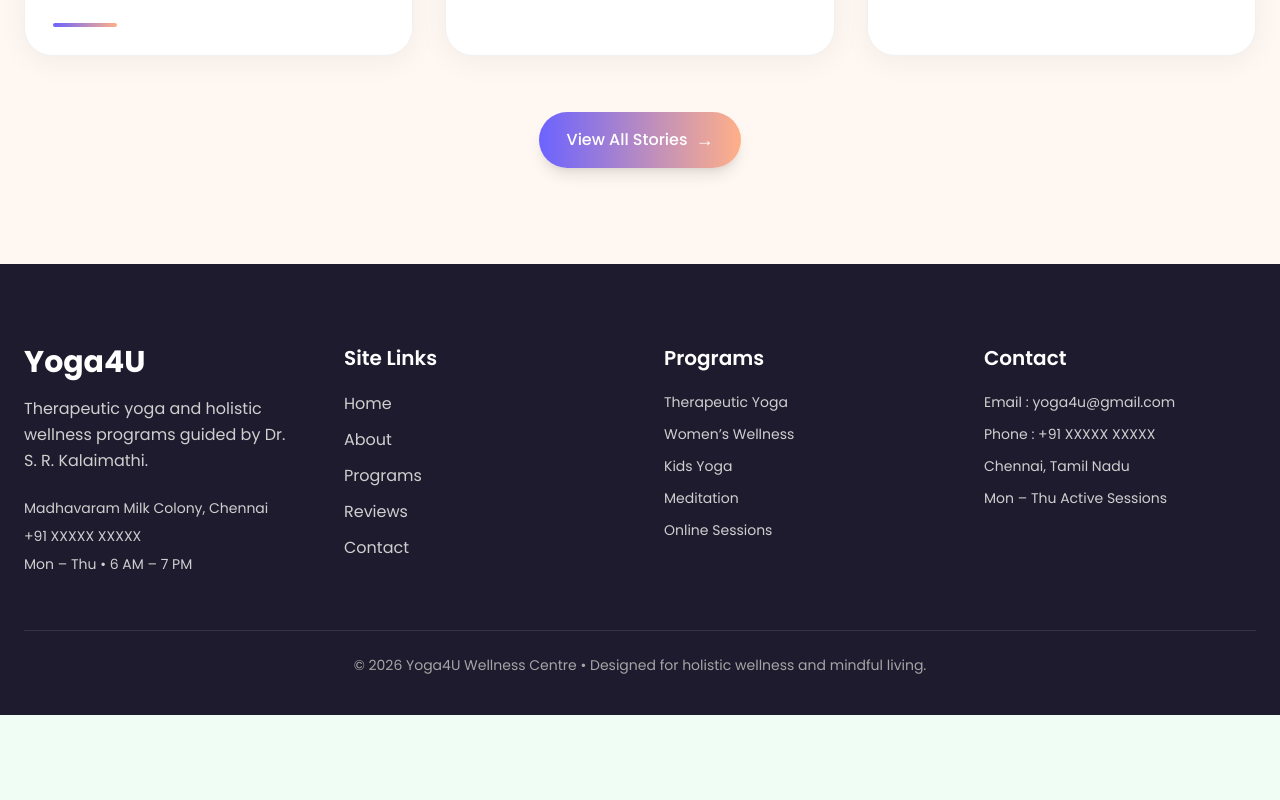
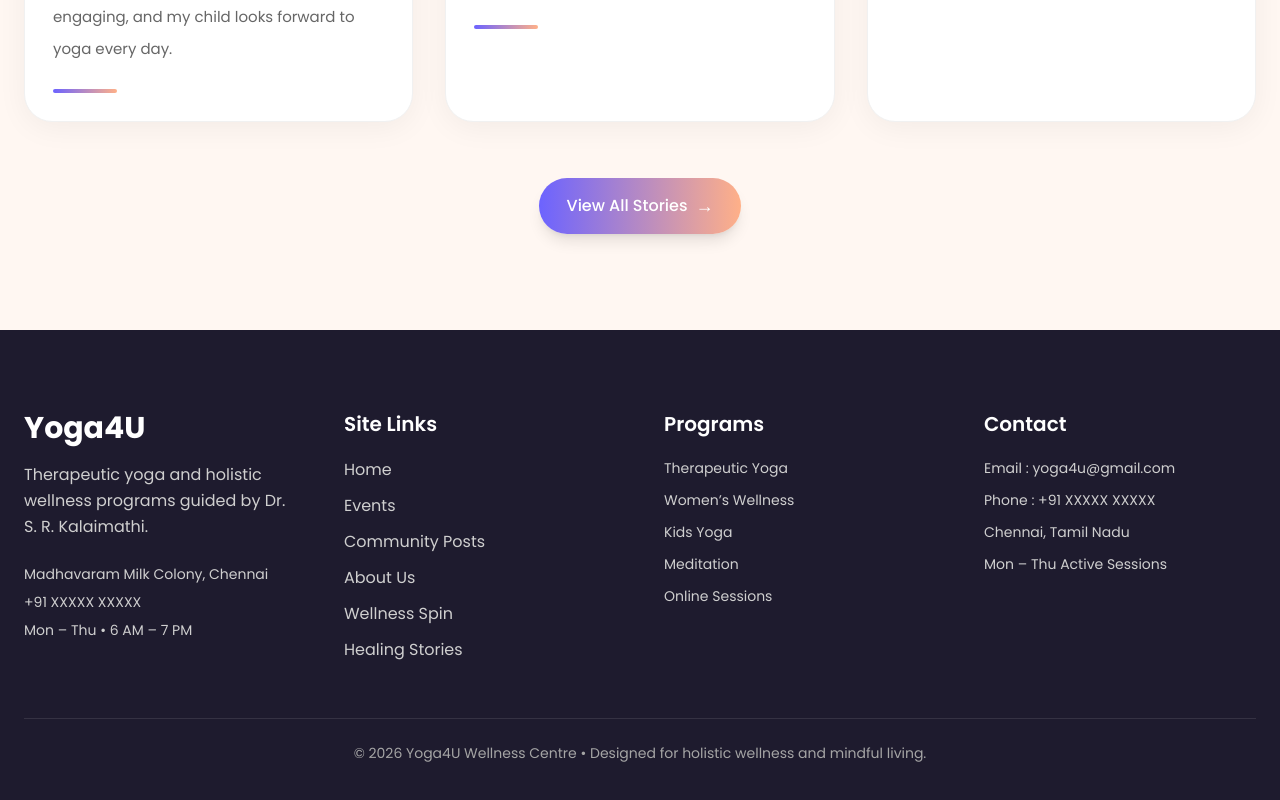
Before and after one commit to parvathasrini05/yoga4u, a React (Vite) app in the folder frontend/: page / in a window 1280 px wide. Shown: the part 3298-4098 px from the top of the page. Before the commit the page ends 4013 px from the top, so only its background shows below. Built offline with nearby package versions, Linux system fonts and the light colour scheme.

Commit message:
Update in Sitelinks

```diff
--- a/frontend/src/pages/Home.jsx
+++ b/frontend/src/pages/Home.jsx
@@ -1,5 +1,6 @@
 import { motion } from "framer-motion";
 import { useNavigate } from "react-router-dom";
+import { Link } from "react-router-dom";
 import {
   ArrowRight,
   Play,
@@ -327,7 +328,7 @@ const navigate = useNavigate();
           >
 
             <img
-              src={founder}
+  src="https://images.unsplash.com/photo-1516827003699-2880f453d93b?w=600&auto=format&fit=crop&q=60&ixlib=rb-4.1.0&ixid=M3wxMjA3fDB8MHxzZWFyY2h8MTR8fFlPR0ElMjBUUkFJTkVSfGVufDB8fDB8fHww"
   alt="Founder"
   className="
     rounded-[32px]
@@ -415,36 +416,42 @@ const navigate = useNavigate();
           </div>
 
           {/* Site Links */}
+
 <div>
-
   <h3 className="text-xl font-semibold mb-5">
     Site Links
   </h3>
 
   <div className="space-y-3 text-[#CFCFCF]">
 
-              <p className="hover:text-white transition cursor-pointer">
+    <Link to="/" className="hover:text-white transition block">
       Home
-              </p>
+    </Link>
 
-              <p className="hover:text-white transition cursor-pointer">
-                About
-              </p>
+    <Link to="/events" className="hover:text-white transition block">
+      Events
+    </Link>
 
-              <p className="hover:text-white transition cursor-pointer">
-                Programs
-              </p>
+    <Link to="/posts" className="hover:text-white transition block">
+      Community Posts
+    </Link>
 
-              <p className="hover:text-white transition cursor-pointer">
-                Reviews
-              </p>
+    <Link to="/about" className="hover:text-white transition block">
+      About Us
+    </Link>
 
-              <p className="hover:text-white transition cursor-pointer">
-                Contact
-              </p>
+    <Link to="/wellness" className="hover:text-white transition block">
+      Wellness Spin
+    </Link>
+
+    <Link to="/healing-stories" className="hover:text-white transition block">
+      Healing Stories
+    </Link>
+
+
+
   </div>
 </div>
-
           {/* Programs */}
           <div>
 
```
Lines whose indentation alone changed are shown as unchanged.
